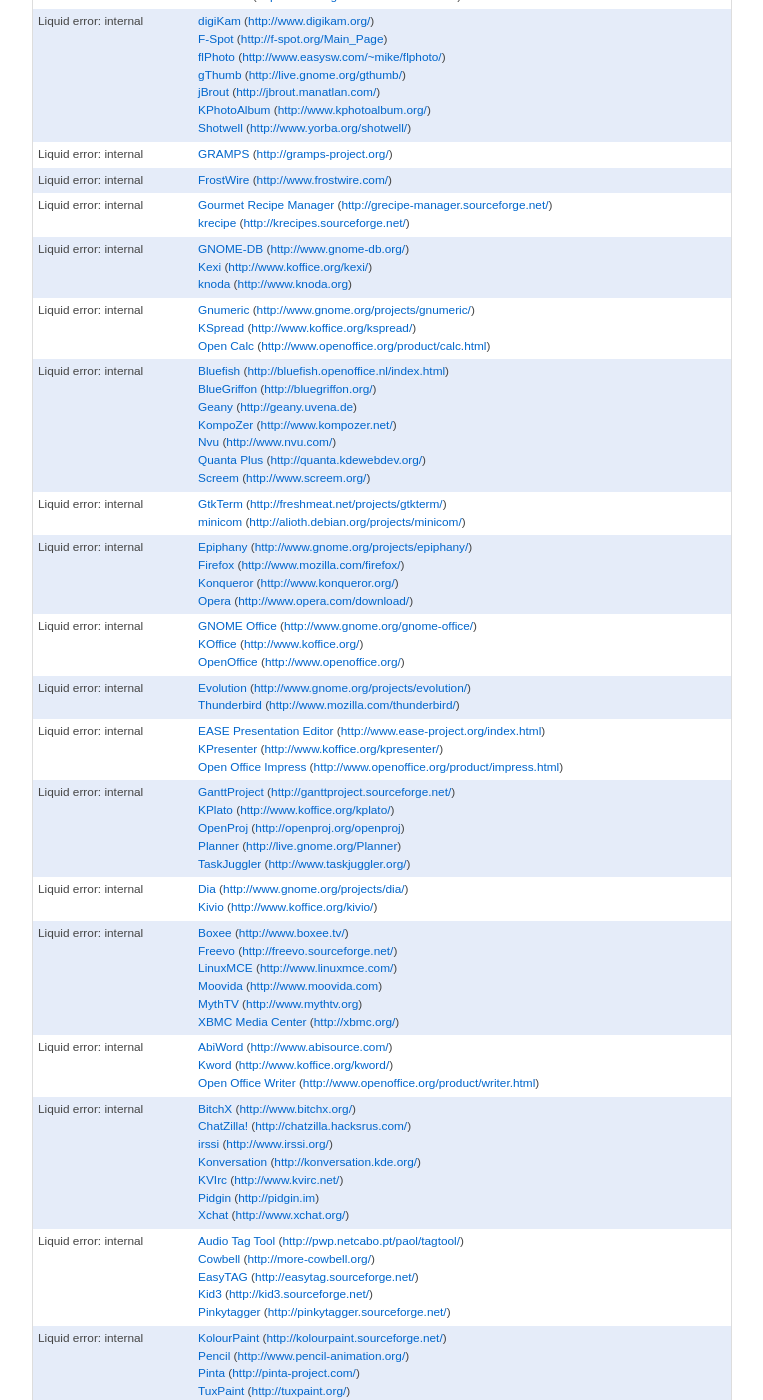
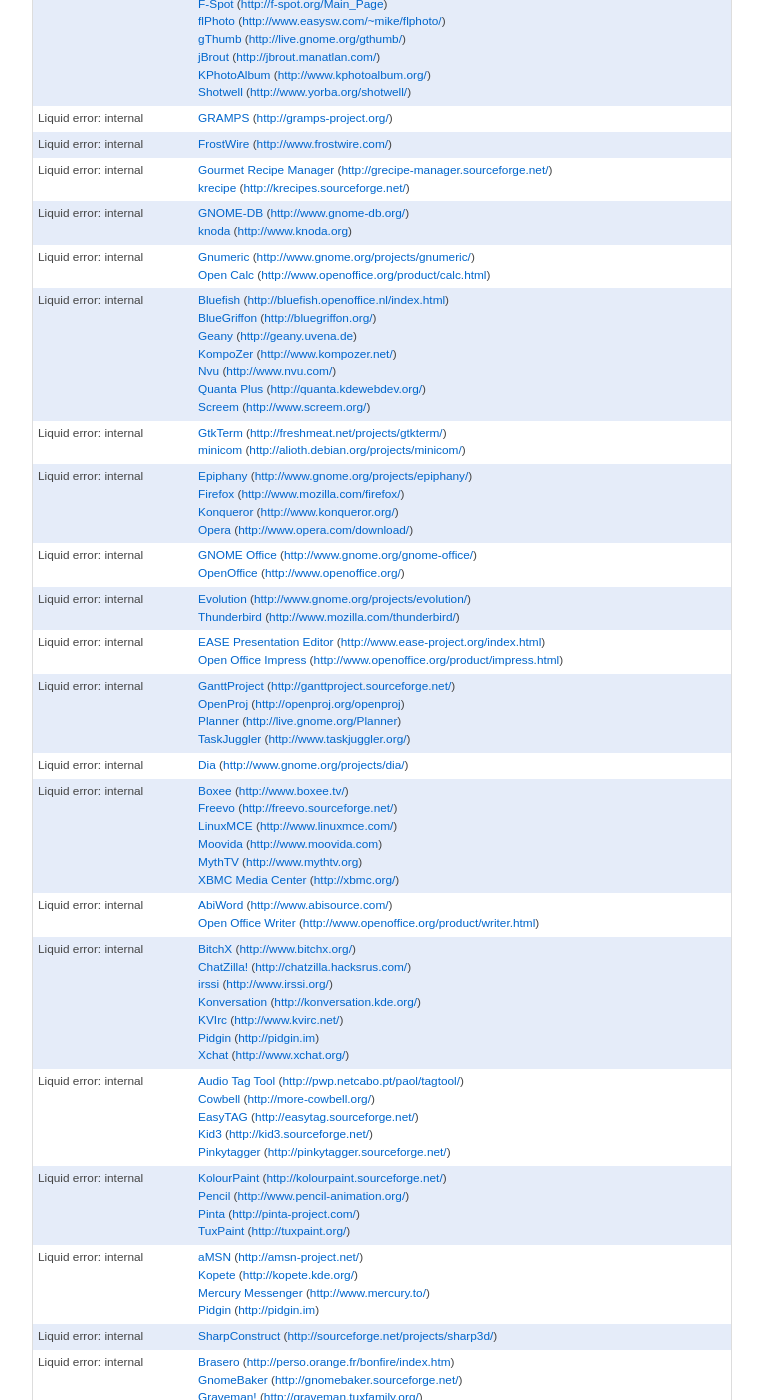
Before and after one commit to linuxalt/linuxalt-com, a Jekyll site: the page built from index.html, in a window 1280 px wide and 1400 px high, scrolled down 2091 px. Shown: the whole window, without its empty margins (128-891 px from the left). Built offline with Jekyll 4.4.1, drawn with Linux system fonts in a browser that asks for light colours; Markdown is read by kramdown in place of the engine named in the settings; comment, search, counter and statistics services are not loaded; some of the changed text lies outside the part shown.

Commit message:
koffice disappeared, remove from list

```diff
--- a/_data/linux_alternatives.yaml
+++ b/_data/linux_alternatives.yaml
@@ -99,9 +99,6 @@
     Inkscape: &LinuxInkspace
       internal_link: Inkscape.html
       url: http://www.inkscape.org/
-    Karbon14: &LinuxKarbon14
-      internal_link: Karbon14.html
-      url: http://www.koffice.org/karbon/
     Skencil: &LinuxSkencil
       internal_link: Skencil.html
       url: http://www.skencil.org/
@@ -169,9 +166,6 @@
     GIMP: &LinuxGIMP
       internal_link: GIMP.html
       url: http://www.gimp.org/
-    Krita: &LinuxKrita
-      internal_link: Krita.html
-      url: http://www.koffice.org/krita/
   windows_software:
     Adobe Photoshop: &WinAdobePhotoshop
       internal_link: adobe_photoshop.html
@@ -577,9 +571,6 @@
     GNOME-DB: &LinuxGNOMEDB
       internal_link: GNOMEDB.html
       url: http://www.gnome-db.org/
-    Kexi: &LinuxKexi
-      internal_link: Kexi.html
-      url: http://www.koffice.org/kexi/
     knoda: &Linuxknoda
       internal_link: knoda.html
       url: http://www.knoda.org
@@ -593,9 +584,6 @@
     Gnumeric: &LinuxGnumeric
       internal_link: Gnumeric.html
       url: http://www.gnome.org/projects/gnumeric/
-    KSpread: &LinuxKSpread
-      internal_link: KSpread.html
-      url: http://www.koffice.org/kspread/
     Open Calc: &LinuxOpenCalc
       internal_link: Open_Calc.html
       url: http://www.openoffice.org/product/calc.html
@@ -669,9 +657,6 @@
     GNOME Office: &LinuxGNOMEOffice
       internal_link: GNOME_Office.html
       url: http://www.gnome.org/gnome-office/
-    KOffice: &LinuxKOffice
-      internal_link: KOffice.html
-      url: http://www.koffice.org/
     OpenOffice: &LinuxOpenOffice
       internal_link: OpenOffice.html
       url: http://www.openoffice.org/
@@ -695,9 +680,6 @@
 ## Microsoft Powerpoint
 
 - linux_alternatives:
-    KPresenter: &LinuxKPresenter
-      internal_link: KPresenter.html
-      url: http://www.koffice.org/kpresenter/
     Open Office Impress: &LinuxOpenOfficeImpress
       internal_link: Open_Office_Impress.html
       url: http://www.openoffice.org/product/impress.html
@@ -714,9 +696,6 @@
     GanttProject: &LinuxGanttProject
       internal_link: GanttProject.html
       url: http://ganttproject.sourceforge.net/
-    KPlato: &LinuxKPlato
-      internal_link: KPlato.html
-      url: http://www.koffice.org/kplato/
     OpenProj: &LinuxOpenProj
       internal_link: OpenProj.html
       url: http://openproj.org/openproj
@@ -737,9 +716,6 @@
     Dia: &LinuxDia
       internal_link: Dia.html
       url: http://www.gnome.org/projects/dia/
-    Kivio: &LinuxKivio
-      internal_link: Kivio.html
-      url: http://www.koffice.org/kivio/
   windows_software:
     Microsoft Visio: &WinMicrosoftVisio
       internal_link: microsoft_visio.html
@@ -779,9 +755,6 @@
     AbiWord: &LinuxAbiWord
       internal_link: AbiWord.html
       url: http://www.abisource.com/
-    Kword: &LinuxKword
-      internal_link: Kword.html
-      url: http://www.koffice.org/kword/
     Open Office Writer: &LinuxOpenOfficeWriter
       internal_link: Open_Office_Writer.html
       url: http://www.openoffice.org/product/writer.html
```
